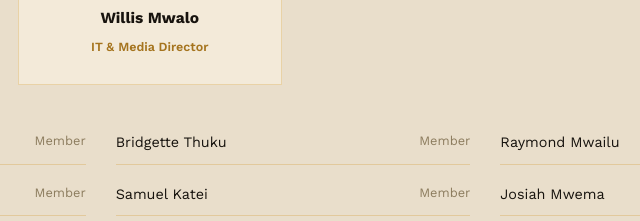
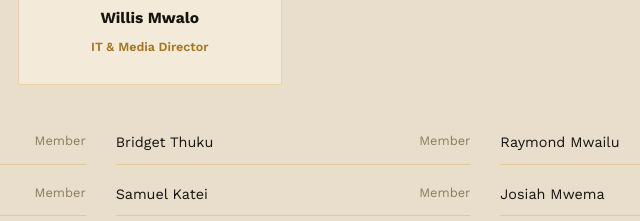
Before and after one commit to Willismwalo6/Impactforjustice, a plain HTML site: page index.html in a window 1280 px wide. Shown: the part 3620-3841 px from the top of the page, 347-987 px from the left. Drawn offline with nearby package versions, Linux system fonts and the light colour scheme.

Commit message:
Correct name from 'Bridgette' to 'Bridget'

```diff
--- a/index.html
+++ b/index.html
@@ -441,7 +441,7 @@ nav.links a:not(.btn):hover::after{width:100%;}
     </div>
     <div class="team-list reveal">
       <div>Bridgette Wanjiru <span>Member</span></div>
-      <div>Bridgette Thuku <span>Member</span></div>
+      <div>Bridget Thuku <span>Member</span></div>
       <div>Raymond Mwailu <span>Member</span></div>
       <div>Antonnine Achieng <span>Member</span></div>
       <div>Samuel Katei <span>Member</span></div>
```
